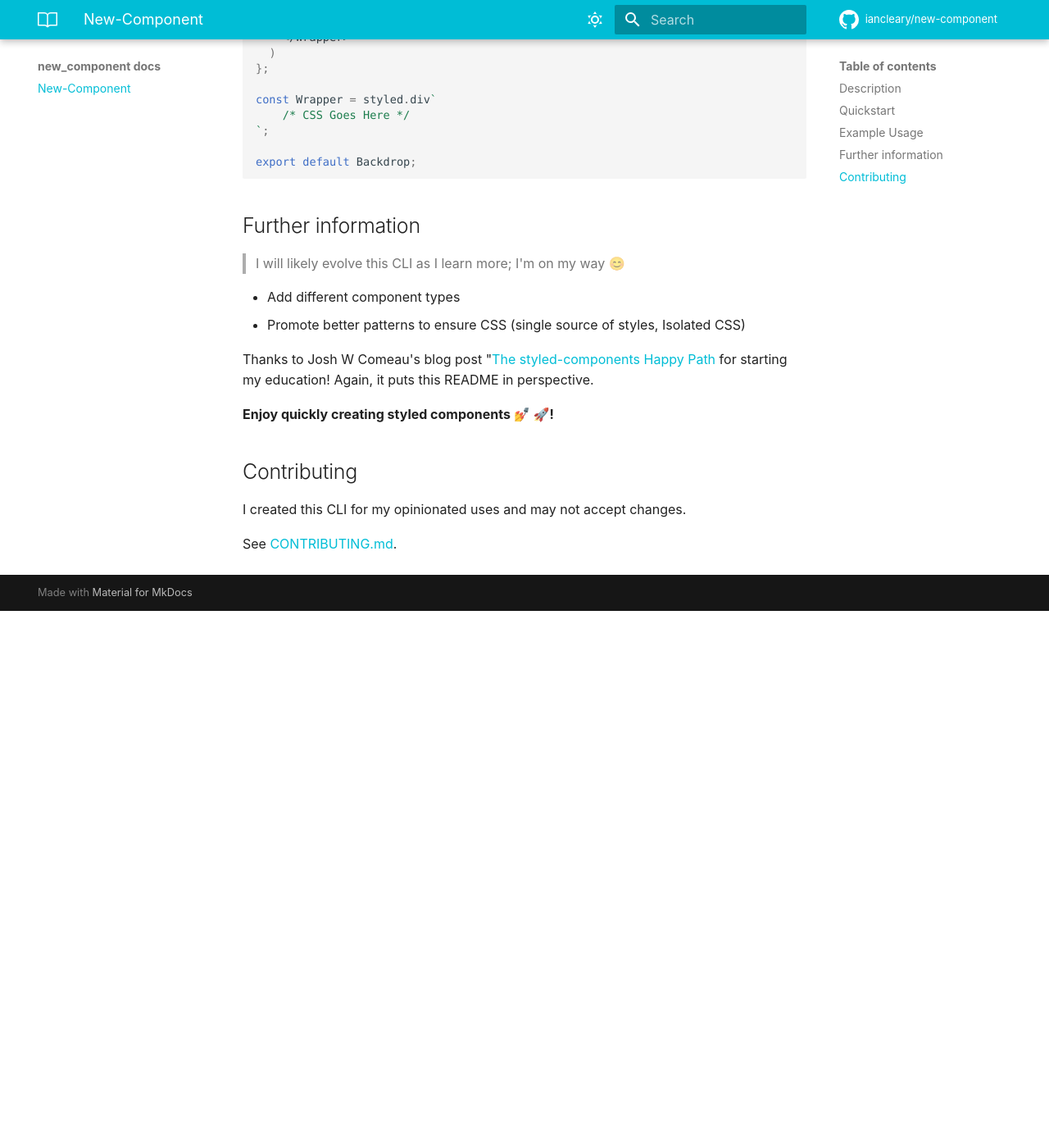
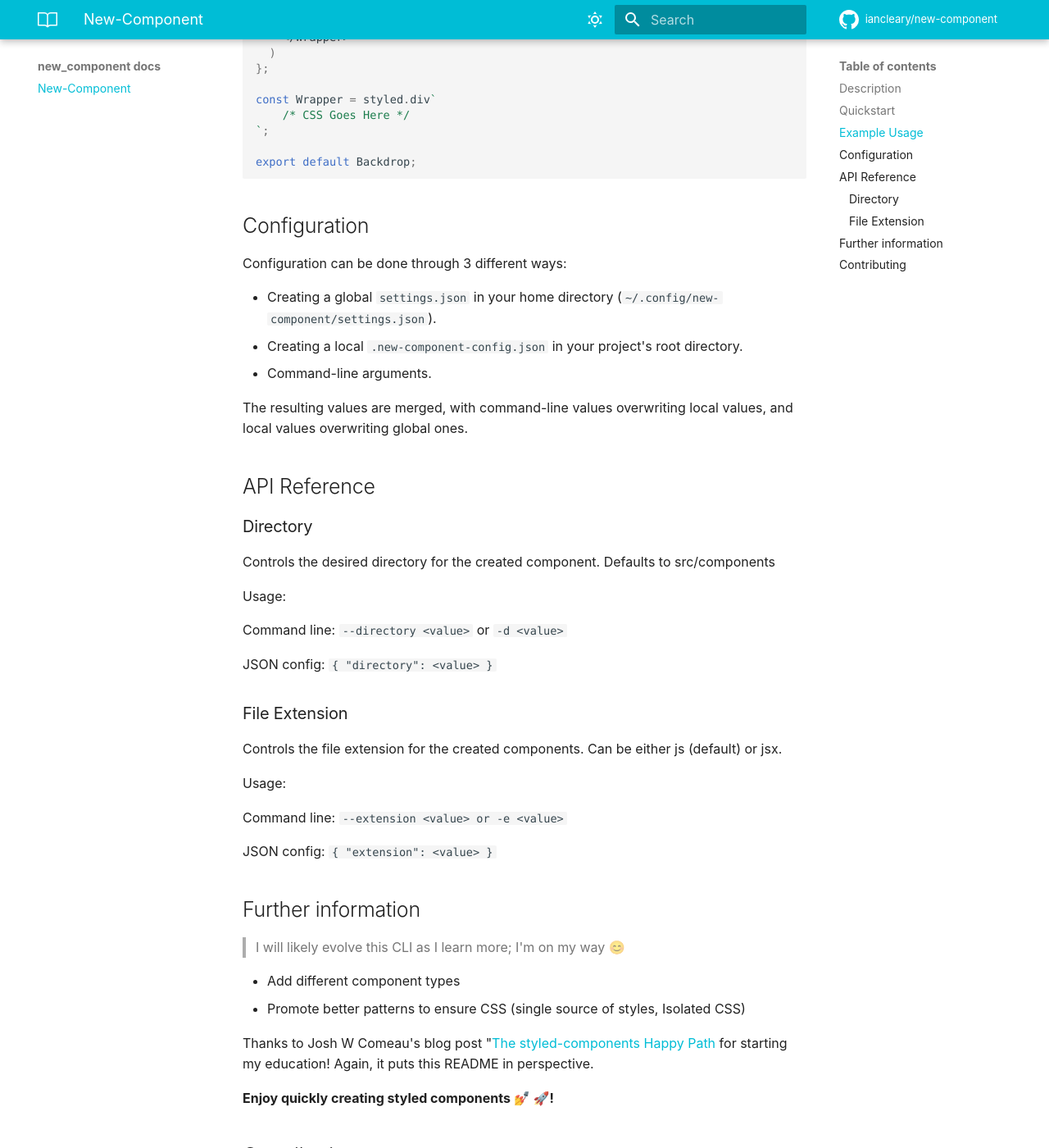
Before and after one commit to iancleary/new-component, an MkDocs documentation site: the page built from docs/index.md, in a window 1280 px wide and 1400 px high, scrolled down 1939 px. Shown: the whole window at 82% size. Built offline with MkDocs 1.6.1 and Material for MkDocs 9.7.7, drawn with Linux system fonts in a browser that asks for light colours; comment, search, counter and statistics services are not loaded; before the commit the page ends 2684 px from its top, so only the background shows below that.

Commit message:
Add documentation on configuration files

````diff
--- a/docs/index.md
+++ b/docs/index.md
@@ -99,6 +99,38 @@ const Wrapper = styled.div`
 export default Backdrop;
 ```
 
+## Configuration
+
+Configuration can be done through 3 different ways:
+
+* Creating a global `settings.json` in your home directory (`~/.config/new-component/settings.json`).
+* Creating a local `.new-component-config.json` in your project's root directory.
+* Command-line arguments.
+
+The resulting values are merged, with command-line values overwriting local values, and local values overwriting global ones.
+
+## API Reference
+
+### Directory
+
+Controls the desired directory for the created component. Defaults to src/components
+
+Usage:
+
+Command line: `--directory <value>` or `-d <value>`
+
+JSON config: `{ "directory": <value> }`
+
+### File Extension
+
+Controls the file extension for the created components. Can be either js (default) or jsx.
+
+Usage:
+
+Command line: `--extension <value> or -e <value>`
+
+JSON config: `{ "extension": <value> }`
+
 ## Further information
 
 > I will likely evolve this CLI as I learn more; I'm on my way 😊
````
Also changed, not shown: README.md (+32 -0 lines), 1 other file.
